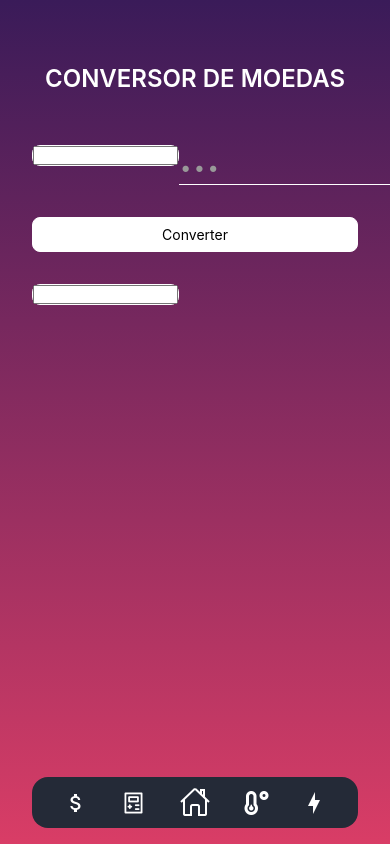
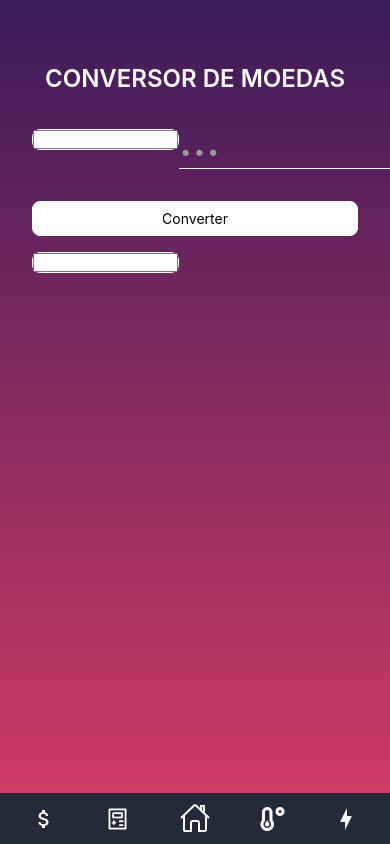
Before and after one commit to marcellu-s/Calversor, a React Native app: screen /Money in a window 390 px wide. Built offline with nearby package versions, Linux system fonts and the light colour scheme.

Commit message:
UPDATE: margin top

```diff
--- a/src/components/Navbar/index.js
+++ b/src/components/Navbar/index.js
@@ -32,14 +32,13 @@ const styles = StyleSheet.create({
         backgroundColor: '#242A37',
         paddingHorizontal: 32,
         paddingVertical: 8,
-        borderRadius: 16,
         flexDirection: 'row',
         justifyContent: 'space-between',
         alignItems: 'center',
 
-        width: Dimensions.get('window').width - 64,
+        width: '100%',
         position: 'absolute',
-        bottom: 16,
+        bottom: 0,
         alignSelf: 'center',
     }
 });
--- a/src/pages/Calculator/index.js
+++ b/src/pages/Calculator/index.js
@@ -115,7 +115,7 @@ const styles = StyleSheet.create({
         textAlign: 'center'
     },
     display: {
-        marginTop: 60,
+        marginTop: 16,
         margin: 4,
         height: 135,
         paddingTop: 19,
--- a/src/pages/Money/index.js
+++ b/src/pages/Money/index.js
@@ -113,7 +113,7 @@ const styles = StyleSheet.create({
     },
 
     topInput: {
-        marginTop: 32,
+        marginTop: 16,
         flexDirection: 'row',
         justifyContent: 'space-between',
         alignItems: 'center'
```
